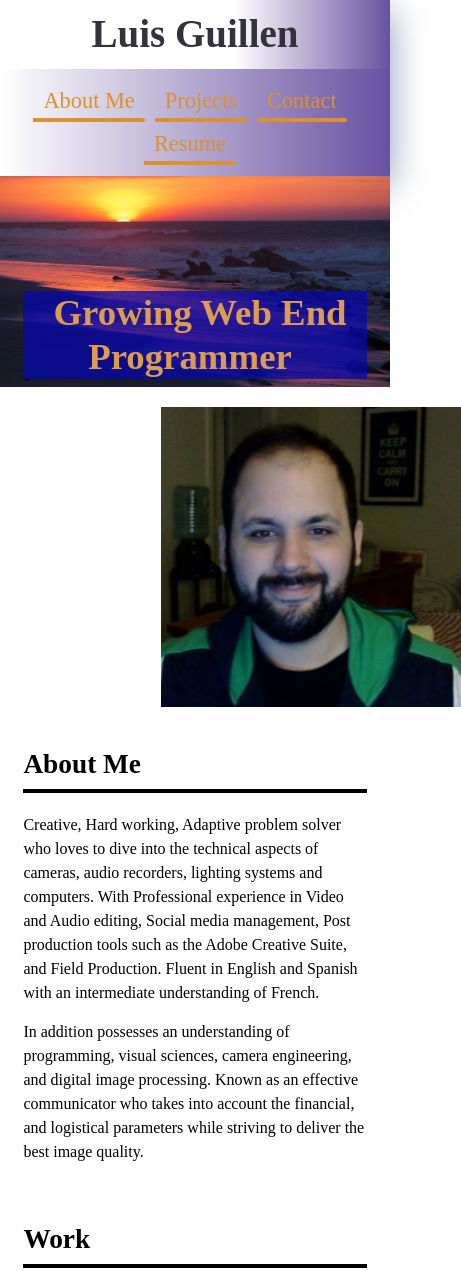
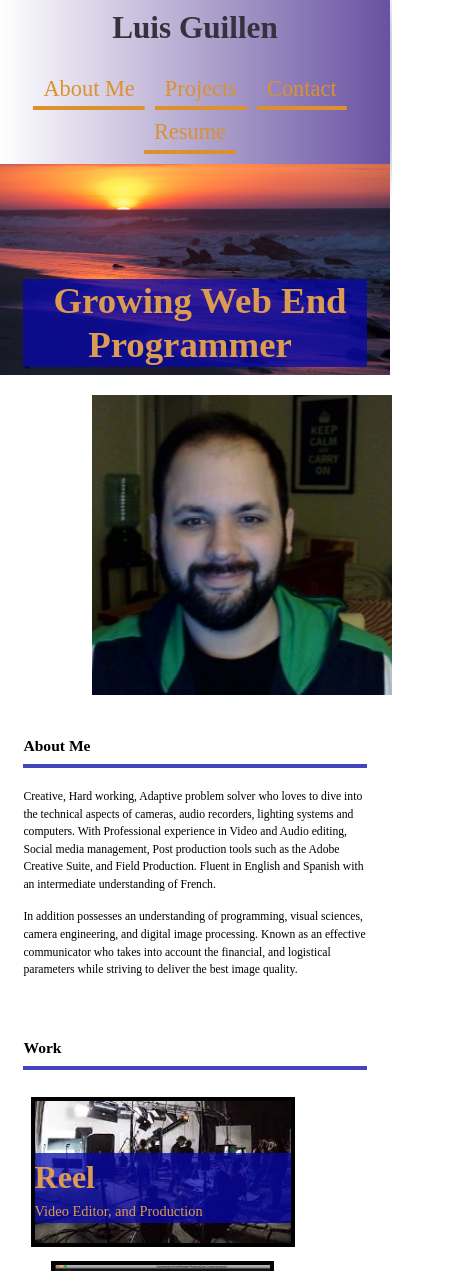
Before and after one commit to lag2993/Module-2-Challenge, a plain HTML site: page index.html in a window 390 px wide. Shown: the top 1271 px of the page, 461 px wide, since content can reach past the window. Drawn offline with Linux system fonts and the light colour scheme.

Commit message:
changing size of font and color gradiant to better flow between sizes

```diff
--- a/assets/styles.css
+++ b/assets/styles.css
@@ -152,9 +152,11 @@ main {
 }
 .Bio div {
     flex: 0 0 77%;
+    font-size: 2vw;
 }
 .Bio p {
     margin-bottom: 15px;
+
 }
 /* Container for contacts, and projects*/
 .portfolio-selection {
@@ -291,7 +293,9 @@ justify-content: space-between;
         width: 100%;
         padding: 5px;
         margin-bottom: 10px;
-        font-size: 10vw;
+        font-size: 8vw;
+        background-color: var(--MP-background-color) ;
+        background-image: linear-gradient(270deg, var(--MP-banner-2nd)0%,var(--MP-background-color)100%);
 
     }
     header nav{
@@ -303,16 +307,19 @@ justify-content: space-between;
     }
     .Bio h2, .portfolio-selection h2{
         border-right: none;
-        border-bottom: 4px solid var(--MP-text-box);
+        border-bottom: 4px solid var(--MP-text);
         margin-bottom: 20px;
         padding-bottom: 10px;
         text-align: left;
-        font-size: 7vw;
+        font-size: 4vw;
     }
 
 
 }
 @media screen  and (max-width: 768px) {
+    .Profile-pic{
+        margin-left: 20%;
+    }
     .project-box{
         flex-basis: 65%;
     }
@@ -330,21 +337,7 @@ justify-content: space-between;
         flex-direction: row;
         align-items: flex-start;
     }
+    .Bio div {
+        font-size: 3vw;
+    }
 }
-
-/* @media screen  and (max-width: 600px) {
-    .project-box, .project-box:first-child {
-        flex-basis: 100%;
-    }
-    .project-box:first-child {
-        min-height: 150px;
-    }
-    .banner {
-        justify-content: center;
-        text-align: center;
-    }
-    .contact address {
-        flex-direction: column;
-        align-items: flex-start;
-    }
-} */
```
